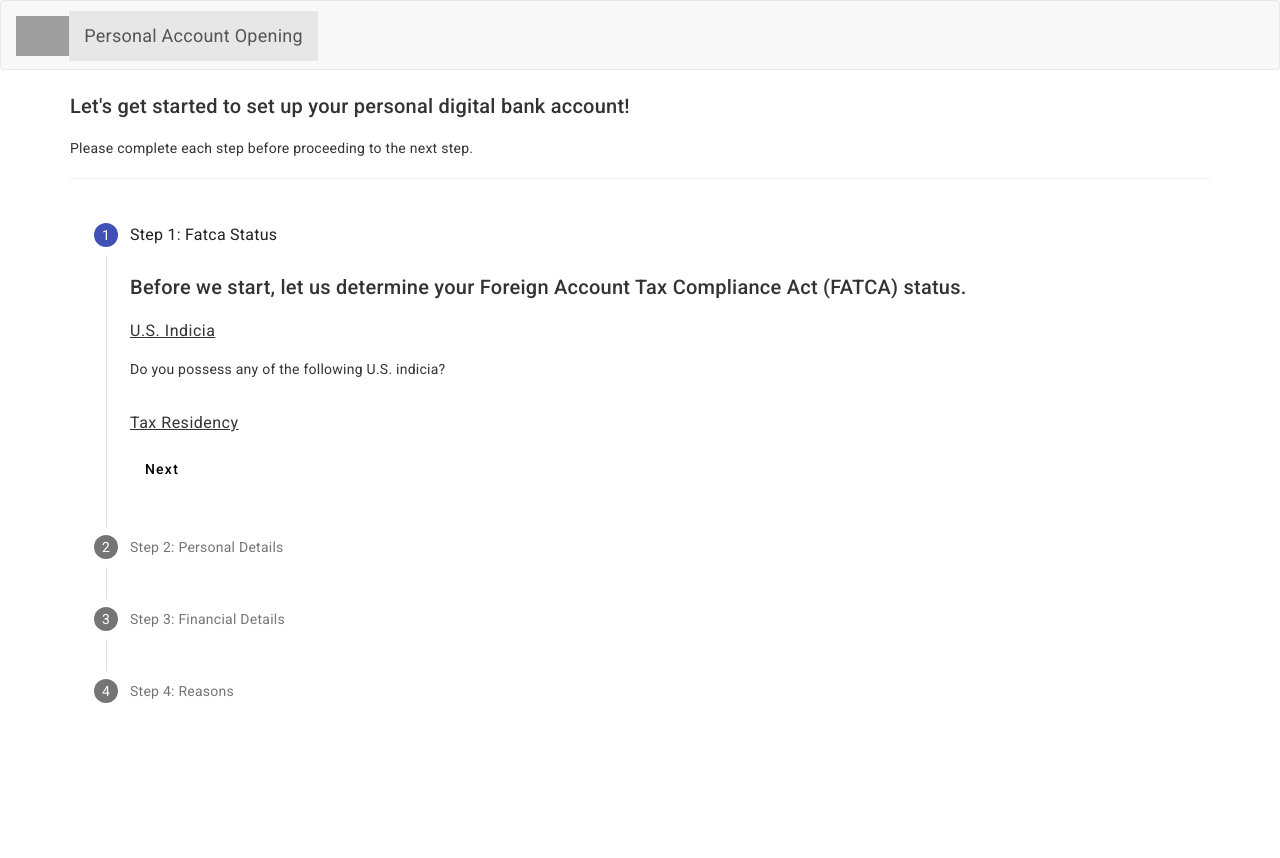
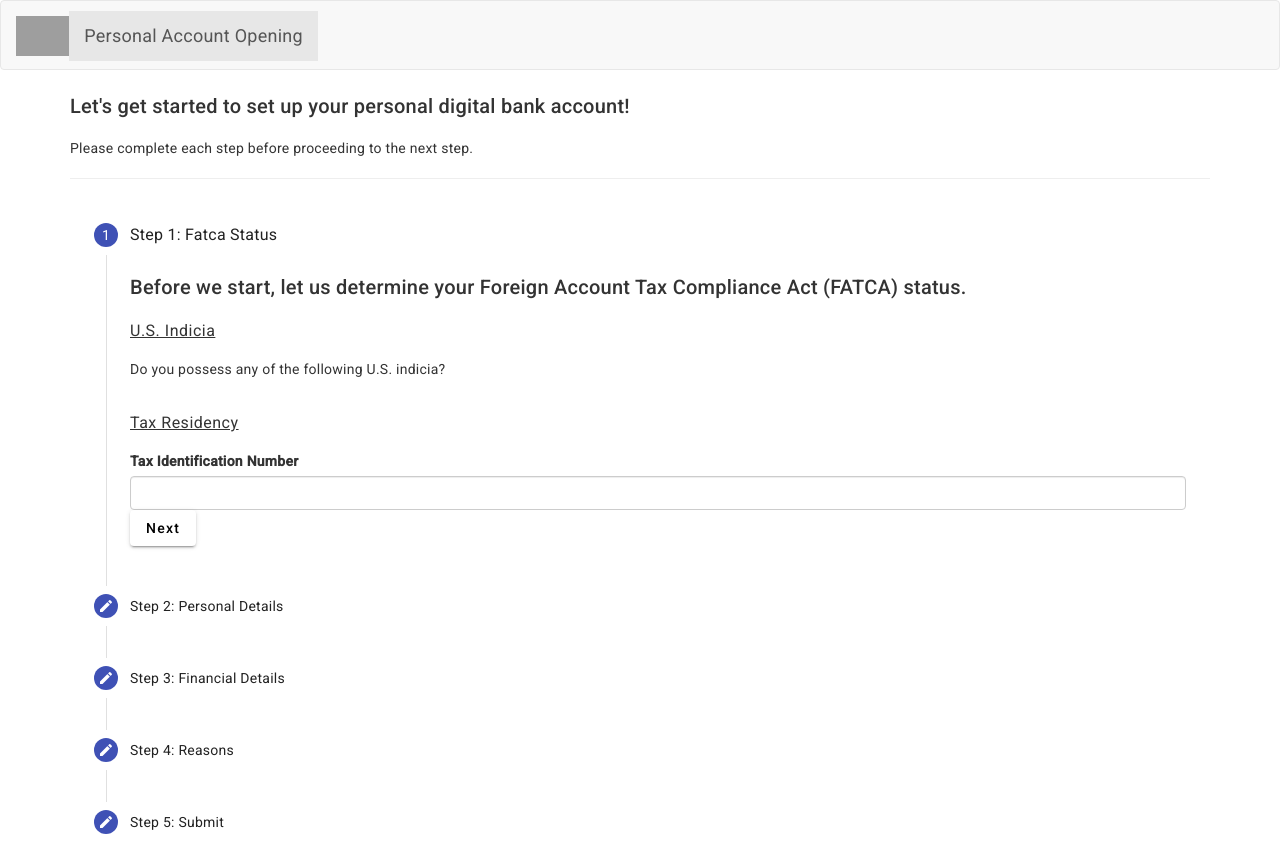
Before and after one commit to sgan0420/opening-account, an Angular app: page /personal-account-opening in a window 1280 px wide. Before the commit the page ends 800 px from the top, so only its background shows below. Built offline with nearby package versions, Linux system fonts and the light colour scheme; grey boxes are pictures that could not be loaded.

Commit message:
form and validation

```diff
--- a/src/app/account-opening/account-opening.component.html
+++ b/src/app/account-opening/account-opening.component.html
@@ -1,38 +1,55 @@
 <h2>Let's get started to set up your personal digital bank account!</h2>
 <div>Please complete each step before proceeding to the next step.</div>
+
 <hr>
+
+<form [formGroup]="parentForm" (ngSubmit)="onSubmit(f)" #f="ngForm">
+
   <mat-vertical-stepper linear>
-  <mat-step [completed]="true">
+
+    <mat-step [completed]="isStepCompleted(parentForm.get('fatcaStatusForm'))">
       <ng-template matStepLabel>Step 1: Fatca Status</ng-template>
-    <app-fatca-status></app-fatca-status>
+      <app-fatca-status [parentForm]="parentForm"></app-fatca-status>
       <div>
-      <button mat-button matStepperNext [disabled]="false">Next</button>
+        <button mat-raised-button matStepperNext>Next</button>
       </div>
     </mat-step>
 
-  <mat-step [completed]="false">
+    <mat-step [completed]="true">
       <ng-template matStepLabel>Step 2: Personal Details</ng-template>
       <app-personal-details></app-personal-details>
       <div>
-      <button mat-button matStepperPrevious>Back</button>
-      <button mat-button matStepperNext [disabled]="true">Next</button>
+        <button mat-raised-button matStepperPrevious>Back</button>
+        <button mat-raised-button matStepperNext [disabled]="false">Next</button>
       </div>
     </mat-step>
 
-  <mat-step [completed]="false">
+    <mat-step [completed]="true">
       <ng-template matStepLabel>Step 3: Financial Details</ng-template>
       <app-financial-details></app-financial-details>
       <div>
-      <button mat-button matStepperPrevious>Back</button>
-      <button mat-button matStepperNext [disabled]="true">Next</button>
+        <button mat-raised-button matStepperPrevious>Back</button>
+        <button mat-raised-button matStepperNext [disabled]="false">Next</button>
       </div>
     </mat-step>
 
-  <mat-step [completed]="false">
+    <mat-step [completed]="true">
       <ng-template matStepLabel>Step 4: Reasons</ng-template>
       <app-reason-to-open></app-reason-to-open>
       <div>
-      <button mat-button matStepperPrevious>Back</button>
+        <button mat-raised-button matStepperPrevious>Back</button>
+        <button mat-raised-button matStepperNext [disabled]="false">Next</button>
       </div>
     </mat-step>
+
+    <mat-step [completed]="true">
+      <ng-template matStepLabel>Step 5: Submit</ng-template>
+      <div>
+        <button mat-raised-button matStepperPrevious>Back</button>
+        <button mat-raised-button type="submit">Submit</button>
+      </div>
+    </mat-step>
+
   </mat-vertical-stepper>
+
+</form>
--- a/src/app/account-opening/account-opening.component.ts
+++ b/src/app/account-opening/account-opening.component.ts
@@ -1,5 +1,6 @@
 import { Component } from '@angular/core';
-import { Router } from '@angular/router';
+import { NgForm } from '@angular/forms';
+import { FormBuilder, FormGroup, Validators } from '@angular/forms';
 
 @Component({
   selector: 'app-account-opening',
@@ -8,4 +9,27 @@ import { Router } from '@angular/router';
 })
 export class AccountOpeningComponent {
 
+  parentForm: FormGroup;
+
+  constructor(private fb: FormBuilder) { }
+
+  onSubmit(f: NgForm) {
+    console.log(f);
+    if (this.parentForm.valid) {
+      // Submit the form
+      console.log('Form submitted:', this.parentForm.value);
+    } else {
+      console.log('Form is invalid. Please fill out the required fields.');
+    }
+  }
+
+  ngOnInit(): void {
+    this.parentForm = this.fb.group({});
+  }
+
+  isStepCompleted(form) {
+    return form ? form.valid : false;
+  }
+
+
 }
--- a/src/app/app.module.ts
+++ b/src/app/app.module.ts
@@ -11,7 +11,7 @@ import { FinancialDetailsComponent } from './financial-details/financial-details
 import { ReasonToOpenComponent } from './reason-to-open/reason-to-open.component';
 import { AppRoutingModule } from './app-routing.module';
 import { AccountOpeningComponent } from './account-opening/account-opening.component';
-import { FormsModule } from '@angular/forms';
+import { FormsModule, ReactiveFormsModule } from '@angular/forms';
 import { DropdownDirective } from './utilities/dropdown.directive';
 import { BrowserAnimationsModule } from '@angular/platform-browser/animations';
 import { HeaderComponent } from './header/header.component';
@@ -37,6 +37,7 @@ import { HomeComponent } from './home/home.component';
     MatStepperModule,
     MatButtonModule,
     MatTooltipModule,
+    ReactiveFormsModule,
   ],
   providers: [],
   bootstrap: [AppComponent]
--- a/src/app/fatca-status/fatca-status.component.html
+++ b/src/app/fatca-status/fatca-status.component.html
@@ -1,8 +1,14 @@
-<h2>Before we start, let us determine your Foreign Account Tax Compliance Act (FATCA) status.</h2>
+<div [formGroup]="fatcaStatusForm">
+    <h2>Before we start, let us determine your Foreign Account Tax Compliance Act (FATCA) status.</h2>
 
-<h4><u>U.S. Indicia</u></h4>
-<p>Do you possess any of the following U.S. indicia?</p>
 
-<br>
 
-<h4><u>Tax Residency</u></h4>
+    <h4><u>U.S. Indicia</u></h4>
+    <p>Do you possess any of the following U.S. indicia?</p>
+
+    <br>
+
+    <h4><u>Tax Residency</u></h4>
+    <label for="tin">Tax Identification Number</label>
+    <input type="text" id="tin" class="form-control" formControlName="tin">
+</div>
--- a/src/app/fatca-status/fatca-status.component.ts
+++ b/src/app/fatca-status/fatca-status.component.ts
@@ -1,10 +1,26 @@
-import { Component } from '@angular/core';
+import { Component, Input, OnInit } from '@angular/core';
+import { FormBuilder, FormGroup, Validators } from '@angular/forms';
 
 @Component({
   selector: 'app-fatca-status',
   templateUrl: './fatca-status.component.html',
   styleUrl: './fatca-status.component.css'
 })
-export class FatcaStatusComponent {
+export class FatcaStatusComponent implements OnInit {
+
+
+  @Input() parentForm: FormGroup;
+  fatcaStatusForm: FormGroup;
+
+  constructor(private fb: FormBuilder) { }
+
+  ngOnInit(): void {
+    this.fatcaStatusForm = this.fb.group({
+      tin: ['', Validators.required],
+    });
+
+    this.parentForm.addControl('fatcaStatusForm', this.fatcaStatusForm);
+
+  }
 
 }
```
Lines whose indentation alone changed are shown as unchanged.
